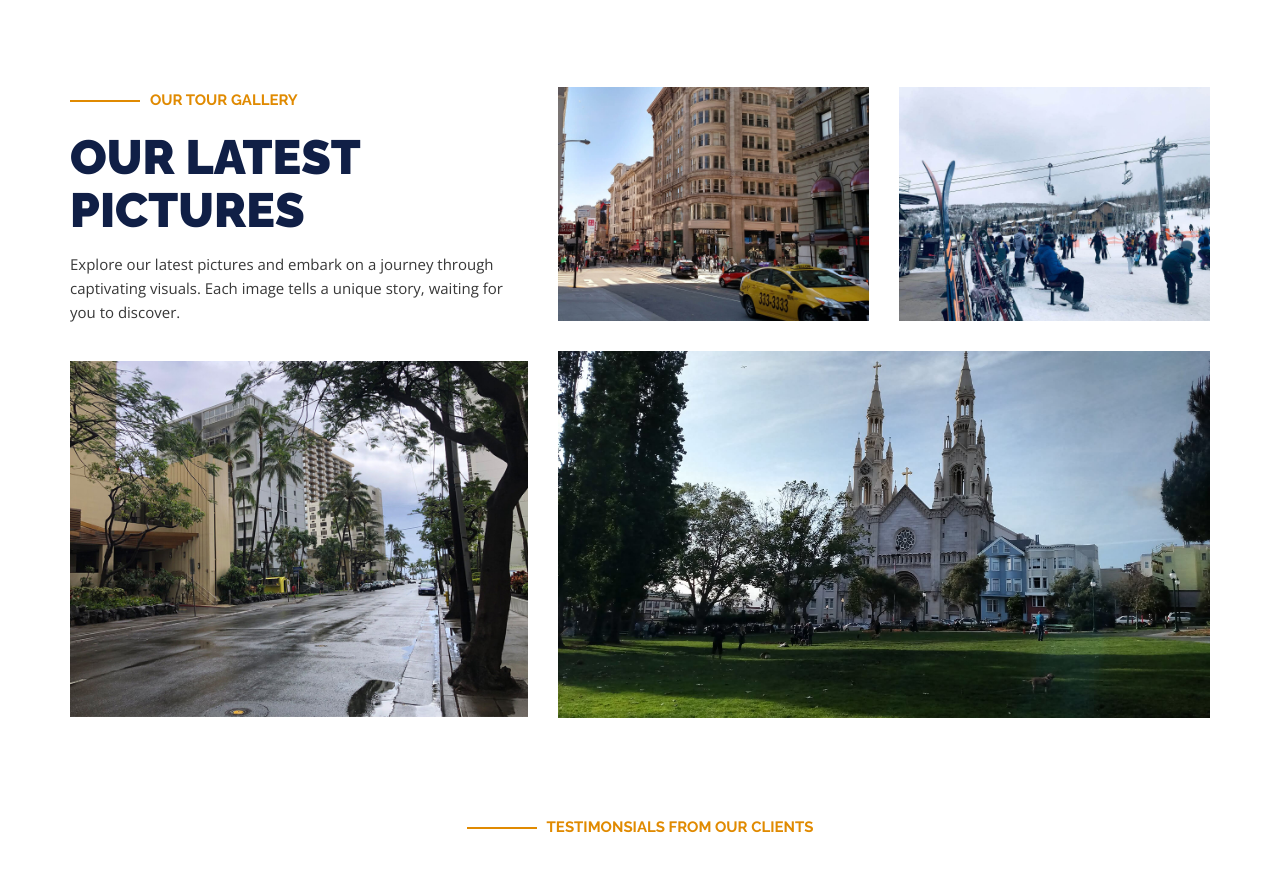
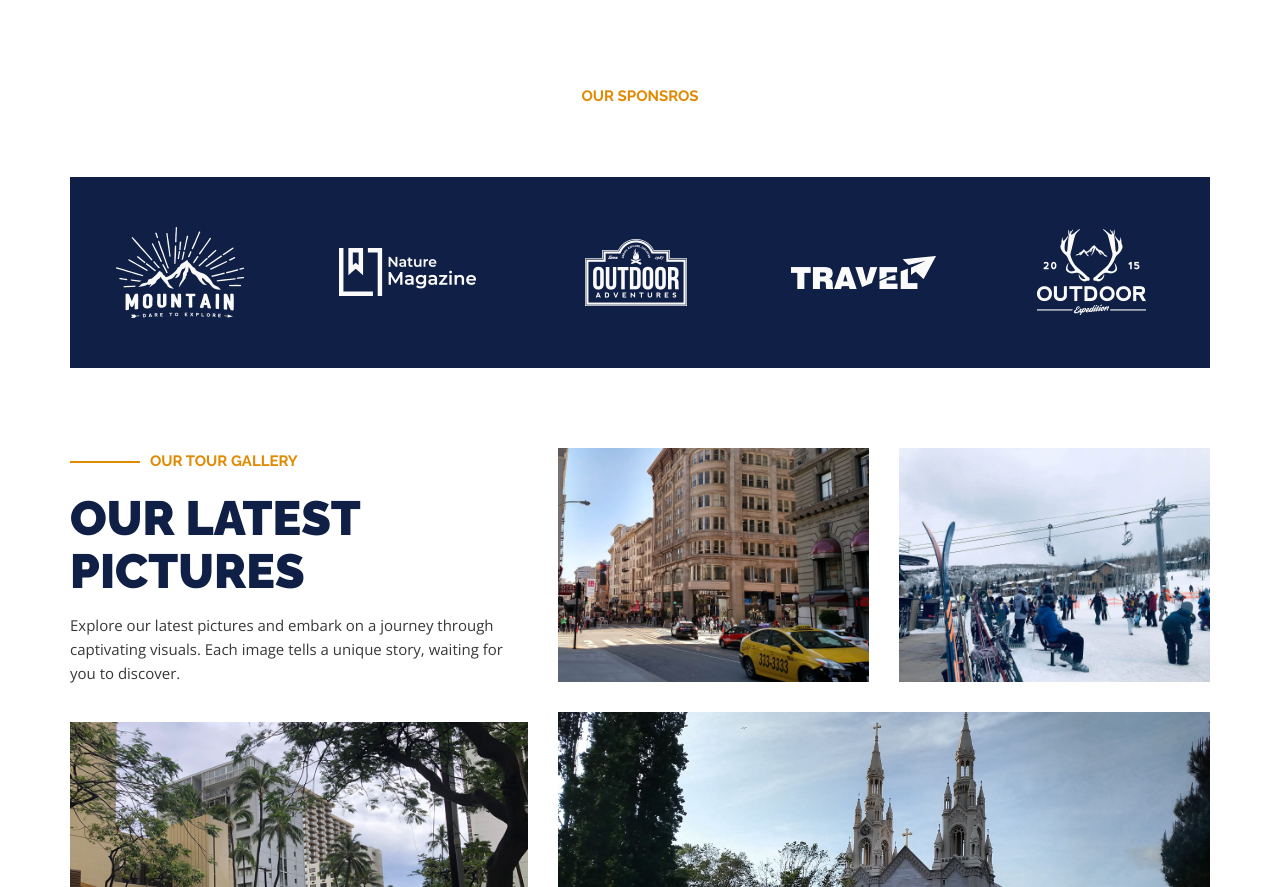
Before and after one commit to HamzaHamani/MDluxtravel, a plain HTML site: page index.html in a window 1280 px wide. Shown: the part 3145-4032 px from the top of the page. Drawn offline with nearby package versions, Linux system fonts and the light colour scheme; a script that the page names is missing.

Commit message:
Update about.html and index.html

```diff
--- a/index.html
+++ b/index.html
@@ -776,6 +776,49 @@
           </div>
         </section>
 
+        <div class="client-section" style="margin-bottom: 80px">
+          <div
+            class="section-heading"
+            style="display: flex; align-items: center; justify-content: center"
+          >
+            <h5 style="text-align: center">OUR SPONSROS</h5>
+          </div>
+          <div class="container">
+            <div class="client-wrap client-slider secondary-bg">
+              <div class="client-item">
+                <figure>
+                  <img src="assets/images/logo1.png" alt="" />
+                </figure>
+              </div>
+              <div class="client-item">
+                <figure>
+                  <img src="assets/images/logo2.png" alt="" />
+                </figure>
+              </div>
+              <div class="client-item">
+                <figure>
+                  <img src="assets/images/logo3.png" alt="" />
+                </figure>
+              </div>
+              <div class="client-item">
+                <figure>
+                  <img src="assets/images/logo4.png" alt="" />
+                </figure>
+              </div>
+              <div class="client-item">
+                <figure>
+                  <img src="assets/images/logo5.png" alt="" />
+                </figure>
+              </div>
+              <div class="client-item">
+                <figure>
+                  <img src="assets/images/logo2.png" alt="" />
+                </figure>
+              </div>
+            </div>
+          </div>
+        </div>
+
         <section class="best-section">
           <div class="container">
             <div class="row">
```
Also changed, not shown: about.html (+8 -6 lines), assets/images/logo1.png (added), assets/images/logo2.png (added), assets/images/logo3.png (added), assets/images/logo4.png (added), assets/images/logo5.png (added).
